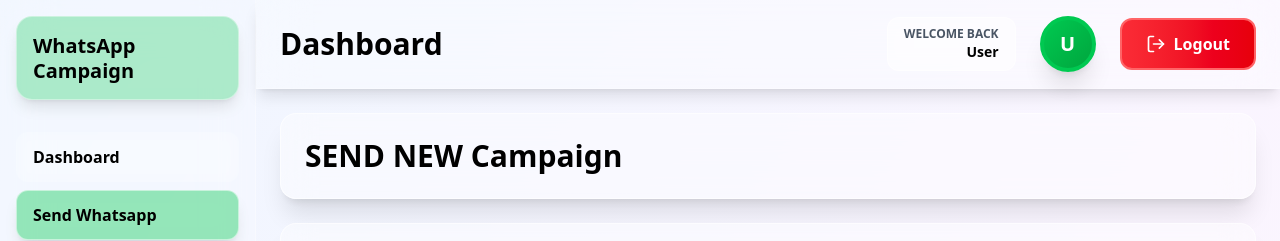
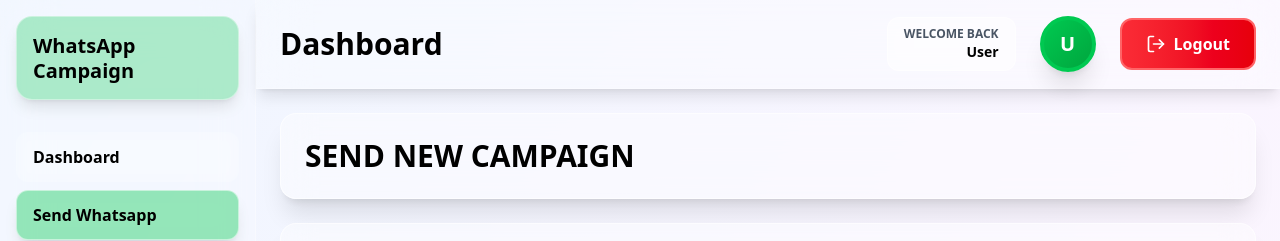
Before and after one commit to M0rs-Ruki/WhatsApp-Campaigner, a React (Vite) app in the folder frontend/: page /send-whatsapp in a window 1280 px wide. Shown: the top 241 px of the page. Built offline with nearby package versions, Linux system fonts and the light colour scheme; sample sign-in values are in the browser's storage.

Commit message:
Correct header text casing in SendWhatsapp component

```diff
--- a/frontend/src/pages/SendWhatsapp.tsx
+++ b/frontend/src/pages/SendWhatsapp.tsx
@@ -308,7 +308,7 @@ const SendWhatsapp = () => {
       {/* Page Header - Mobile Responsive */}
       <div className="p-4 sm:p-5 md:p-6 bg-white/40 backdrop-blur-lg rounded-xl sm:rounded-2xl border border-white/60 shadow-xl">
         <h2 className="text-xl sm:text-2xl md:text-3xl font-bold text-black">
-          SEND NEW Campaign
+          SEND NEW CAMPAIGN
         </h2>
       </div>
 
```
